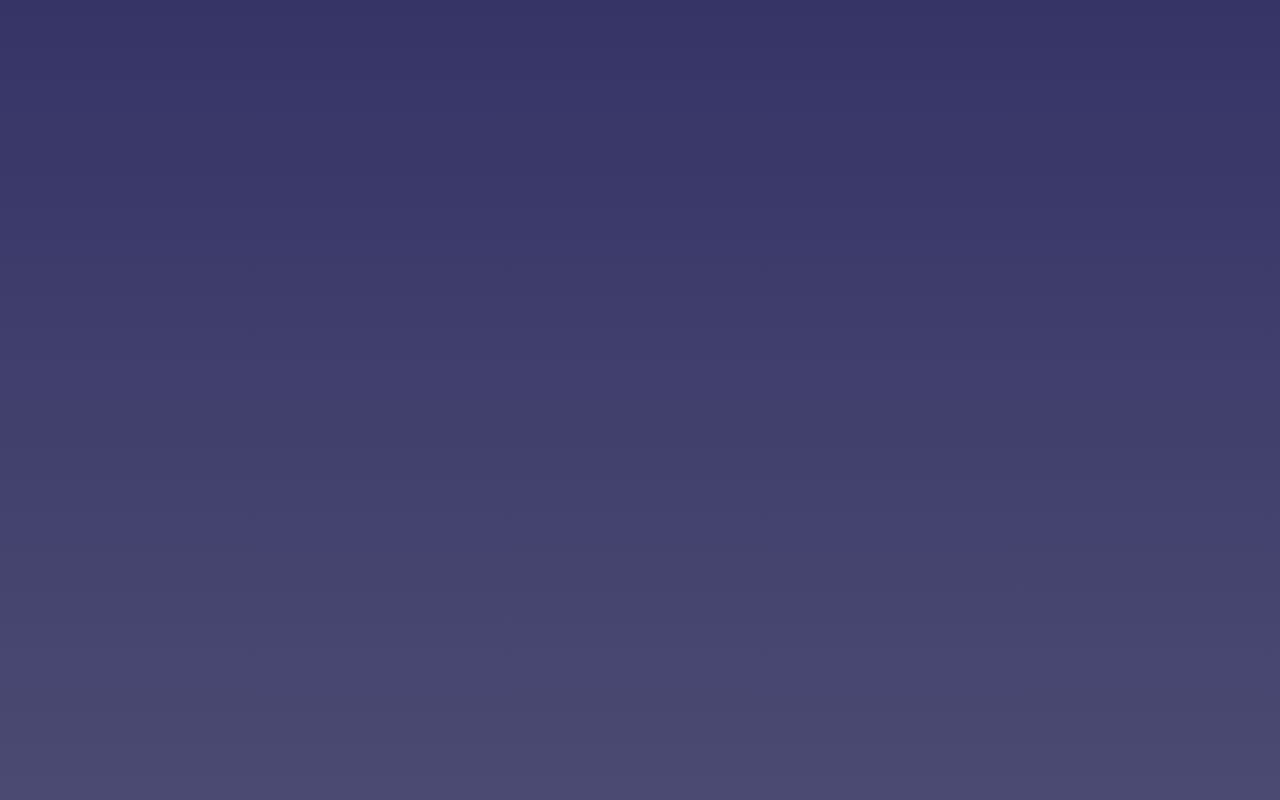
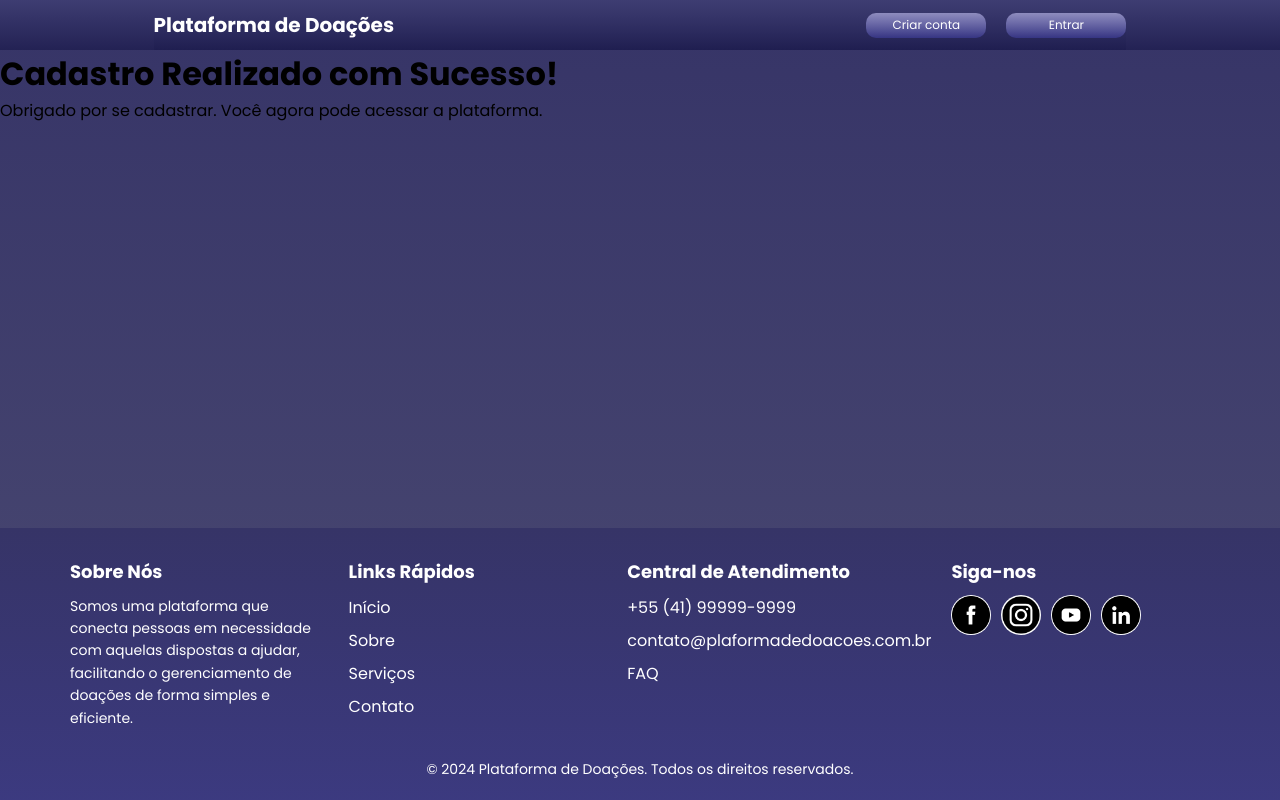
Before and after one commit to ricardopotiguar/donationsFrontend, a React (Vite) app: page /sucesso in a window 1280 px wide. Before the commit this address had no page. Built offline with nearby package versions, Linux system fonts and the light colour scheme.

Commit message:
Página de sucesso após cadastro

```diff
--- a/src/app.jsx
+++ b/src/app.jsx
@@ -2,6 +2,7 @@ import React from 'react';
 import { BrowserRouter as Router, Routes, Route } from 'react-router-dom';
 import Home from './pages/home'
 import CadastroUsuario from './pages/cadastroUsuario';
+import Success from './pages/cadastroUsuario/success';
 
 function App() {
   return (
@@ -9,6 +10,7 @@ function App() {
       <Routes>
         <Route path="/" element={<Home />} />
         <Route path="/cadastro" element={<CadastroUsuario />} />
+        <Route path="/sucesso" element={<Success />} />
       </Routes>
     </Router>
   );
--- a/src/pages/cadastroUsuario/index.jsx
+++ b/src/pages/cadastroUsuario/index.jsx
@@ -1,9 +1,9 @@
 import { useEffect, useState, useRef } from 'react'
 import './style.css'
-import Trash from '../../assets/trash.png'
 import api from '../../services/api.js'
 import Header from '../../components/header'
 import Footer from '../../components/footer'
+import { useNavigate } from 'react-router-dom';
 
 function CadastroUsuario() {
   const [users, setUsers] = useState([])
@@ -29,11 +29,14 @@ function CadastroUsuario() {
       phone: inputPhone.current.value,
       password: inputPassword.current.value
     })
-    getUsers()
+
+    navigate('/sucesso');
   }
 
   useEffect(() => {
   }, []);
+
+  const navigate = useNavigate()
 
   return (
     <div>
--- /dev/null
+++ b/src/pages/cadastroUsuario/success-style.css
@@ -0,0 +1,8 @@
+#container-sucess-page {
+    display: flex;
+    flex-direction: column;
+    min-height: 100vh; /* Faz com que o container ocupe toda a altura da tela */
+}
+#container-sucess-body {
+    flex: 1; /* Flexível, ocupa o espaço disponível */
+}
--- /dev/null
+++ b/src/pages/cadastroUsuario/success.jsx
@@ -0,0 +1,20 @@
+import { useEffect, useState, useRef } from 'react'
+import './success-style.css'
+import Header from '../../components/header'
+import Footer from '../../components/footer'
+
+const Success = () => {
+
+  return (
+    <div id='container-sucess-page'>
+      <Header />
+      <div id='container-sucess-body'>
+        <h1>Cadastro Realizado com Sucesso!</h1>
+        <p>Obrigado por se cadastrar. Você agora pode acessar a plataforma.</p>
+      </div>
+      <Footer />
+    </div>
+  );
+};
+
+export default Success;
```
Also changed, not shown: src/pages/login/index.jsx (added, +25 -0 lines), src/pages/login/style.css (added).
